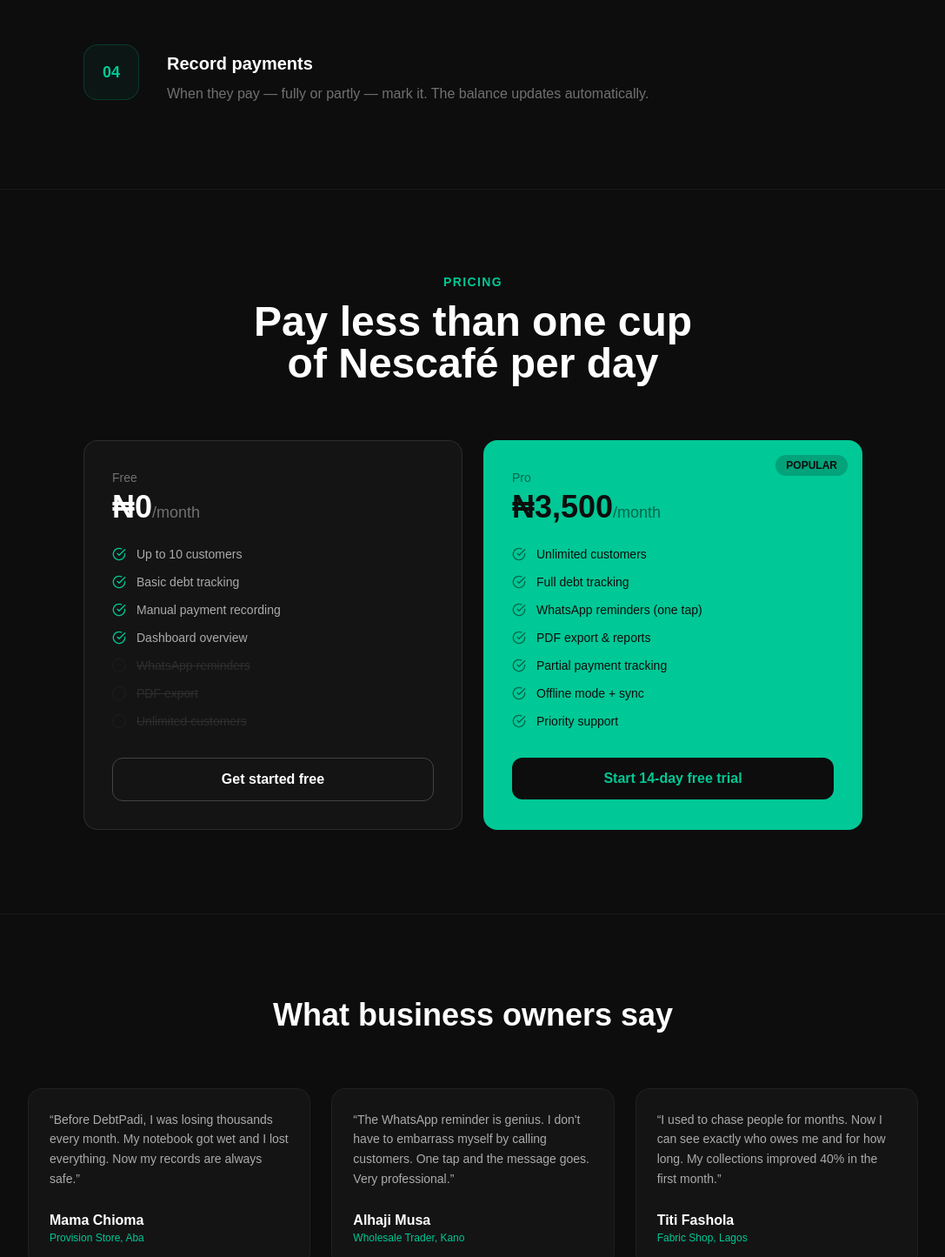
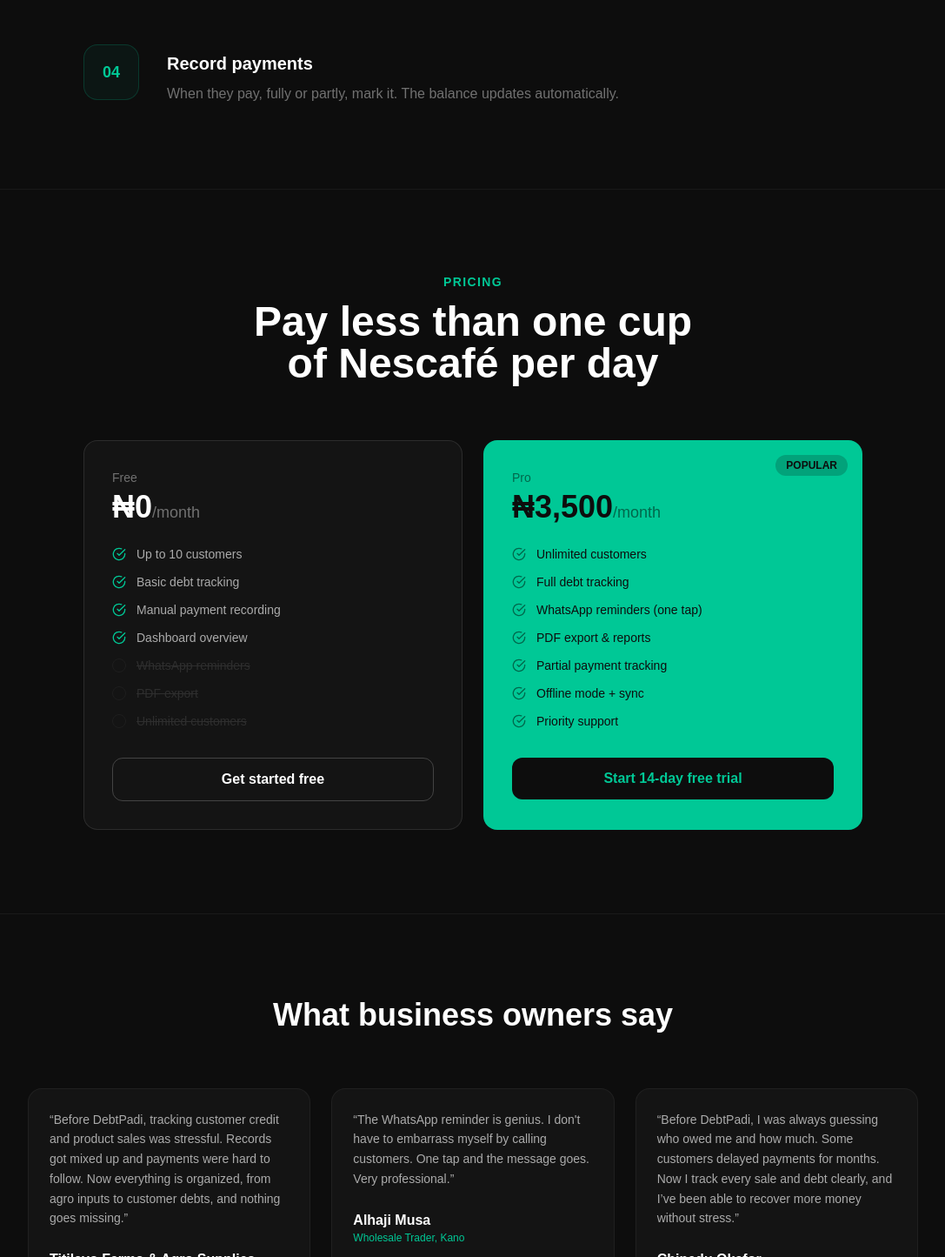
Before and after one commit to joyuusuf/debtpadi, a Next.js app: page / in a window 1280 px wide. Shown: the part 2945-4390 px from the top of the page at 87% size, without its empty margins (96-1183 px from the left). Built offline with nearby package versions, Linux system fonts and the light colour scheme; a web font is replaced by a local one.

Commit message:
modified testimonial section

```diff
--- a/app/page.tsx
+++ b/app/page.tsx
@@ -223,12 +223,12 @@
               {
                 step: "03",
                 title: "Send a reminder",
-                desc: "Tap once to send a WhatsApp message. DebtPadi writes the message for you — polite and clear.",
+                desc: "Tap once to send a WhatsApp message. DebtPadi writes the message for you, polite and clear.",
               },
               {
                 step: "04",
                 title: "Record payments",
-                desc: "When they pay — fully or partly — mark it. The balance updates automatically.",
+                desc: "When they pay, fully or partly, mark it. The balance updates automatically.",
               },
             ].map((s, i) => (
               <div key={i} className="flex gap-8 items-start group">
@@ -319,9 +319,9 @@
           <div className="grid md:grid-cols-3 gap-6">
             {[
               {
-                name: "Mama Chioma",
-                biz: "Provision Store, Aba",
-                text: "Before DebtPadi, I was losing thousands every month. My notebook got wet and I lost everything. Now my records are always safe.",
+                name: "Titilayo Farms & Agro Supplies",
+                biz: "Agro Store, Dugbe, Ibadan",
+                text: "Before DebtPadi, tracking customer credit and product sales was stressful. Records got mixed up and payments were hard to follow. Now everything is organized, from agro inputs to customer debts, and nothing goes missing.",
               },
               {
                 name: "Alhaji Musa",
@@ -329,10 +329,10 @@
                 text: "The WhatsApp reminder is genius. I don't have to embarrass myself by calling customers. One tap and the message goes. Very professional.",
               },
               {
-                name: "Titi Fashola",
-                biz: "Fabric Shop, Lagos",
-                text: "I used to chase people for months. Now I can see exactly who owes me and for how long. My collections improved 40% in the first month.",
-              },
+                name: "Chinedu Okafor",
+                biz: "Electronics Shop, Onitsha",
+                text: "Before DebtPadi, I was always guessing who owed me and how much. Some customers delayed payments for months. Now I track every sale and debt clearly, and I’ve been able to recover more money without stress."
+              }
             ].map((t, i) => (
               <div key={i} className="bg-ink-800 border border-white/5 rounded-2xl p-6">
                 <p className="text-ink-300 leading-relaxed mb-6 text-sm">&ldquo;{t.text}&rdquo;</p>
```
